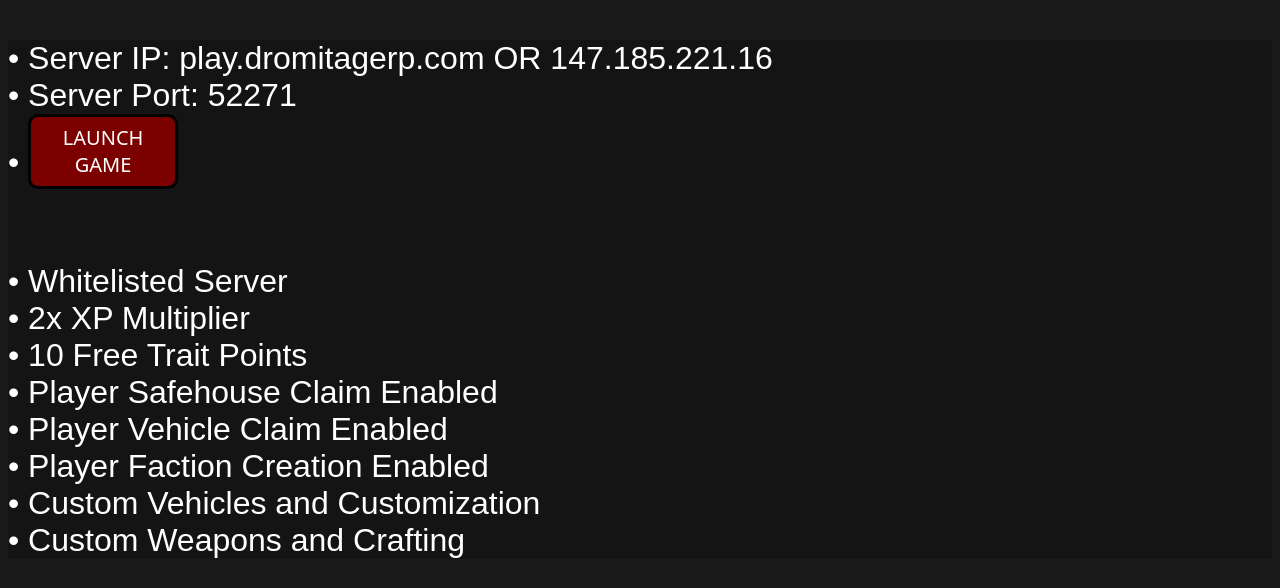
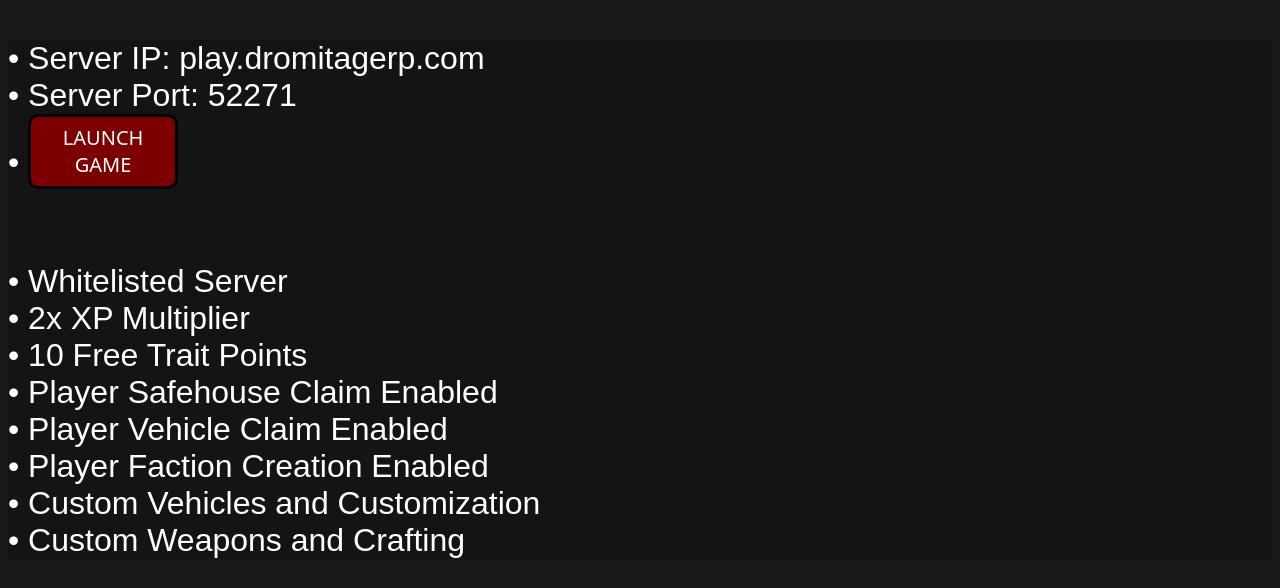
Before and after one commit to Lymez/DromitageRP, a plain HTML site: page Info.html in a window 1280 px wide. Shown: the part 193-781 px from the top of the page. Drawn offline with Linux system fonts and the light colour scheme; a web font is replaced by a local one.

Commit message:
Update Info.html

```diff
--- a/Info.html
+++ b/Info.html
@@ -20,7 +20,7 @@
 
 <h1>🖥️ Server 🖥️</h1>
 <p>
-    &#x2022 Server IP: play.dromitagerp.com OR 147.185.221.16<br>
+    &#x2022 Server IP: play.dromitagerp.com<br>
     &#x2022 Server Port: 52271<br>
     &#x2022 <a href="steam://run/108600//+connect 147.185.221.16:52271/"><button>LAUNCH GAME</button></a><br><br><br>
     &#x2022 Whitelisted Server<br>
```
